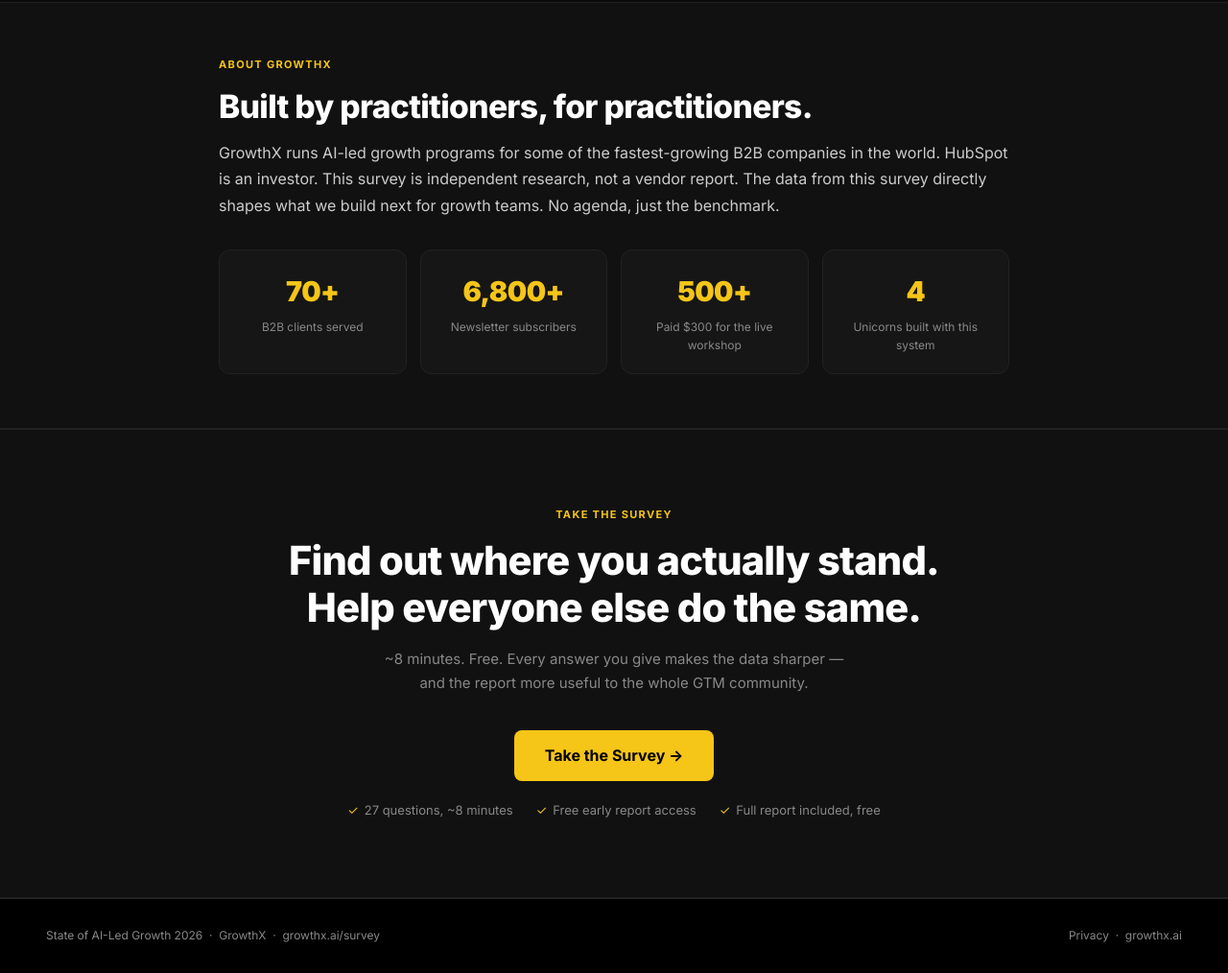
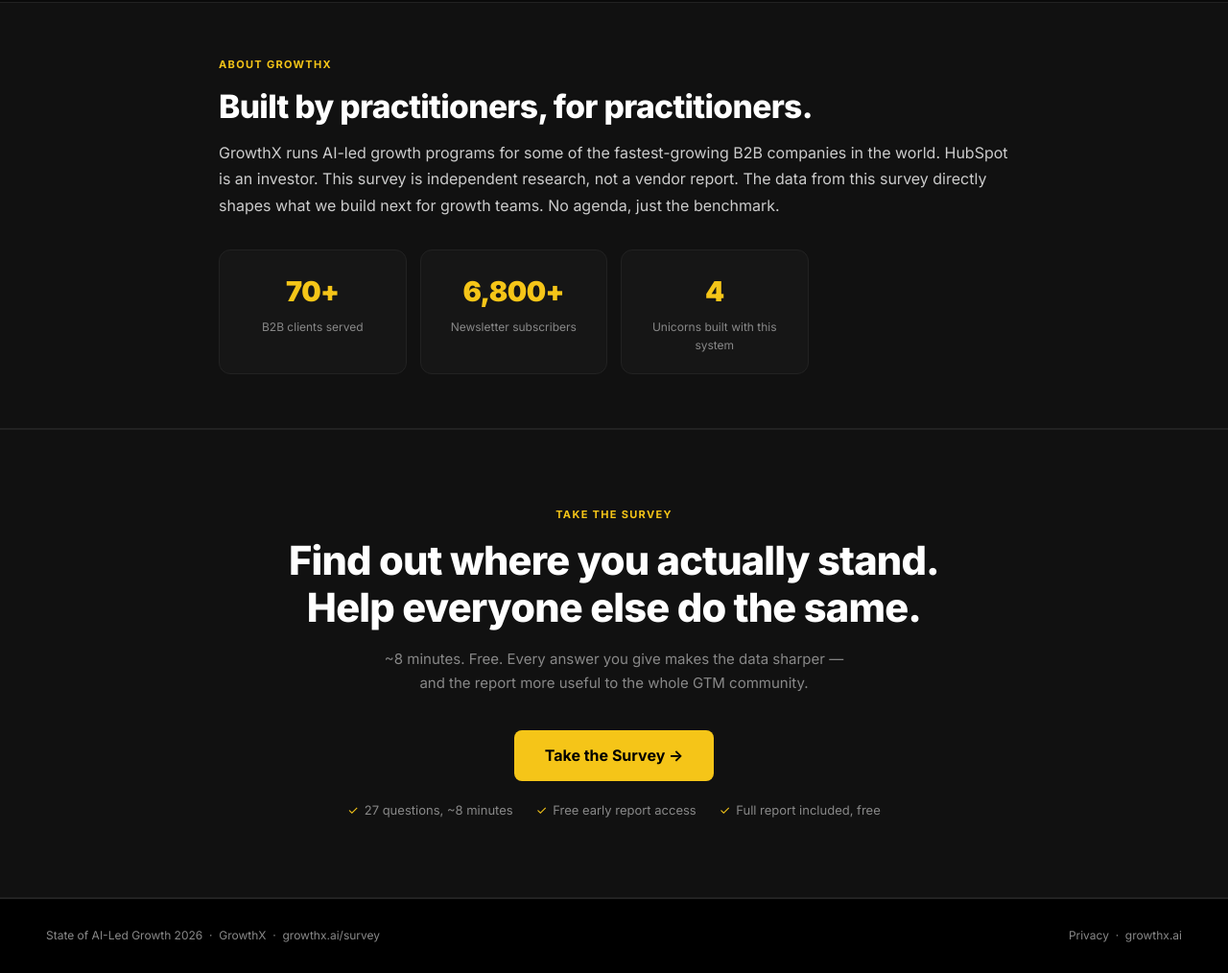
Before and after one commit to williamproctor/state-of-ai-led-growth, a plain HTML site: page index.html in a window 1280 px wide. Shown: the part 5294-6308 px from the top of the page at 96% size. Drawn offline with Linux system fonts and the light colour scheme.

Commit message:
Remove '500+ paid  for live workshop' stat from landing page
Co-authored-by: Cursor <cursoragent@cursor.com>

```diff
--- a/index.html
+++ b/index.html
@@ -651,10 +651,7 @@
         <div class="about-num">6,800+</div>
         <div class="about-label">Newsletter subscribers</div>
       </div>
-      <div class="about-stat">
-        <div class="about-num">500+</div>
-        <div class="about-label">Paid $300 for the live workshop</div>
-      </div>
+
       <div class="about-stat">
         <div class="about-num">4</div>
         <div class="about-label">Unicorns built with this system</div>
```
